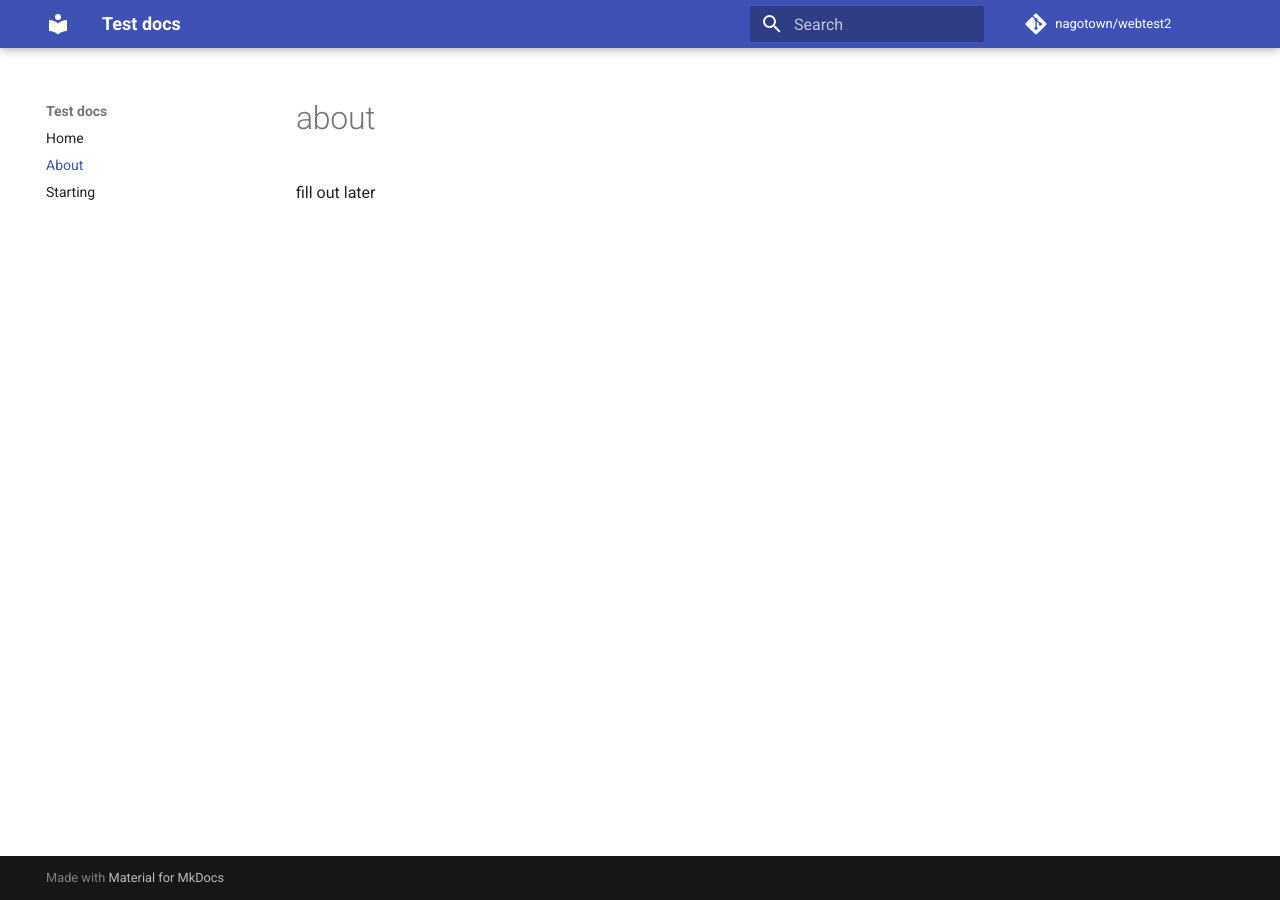
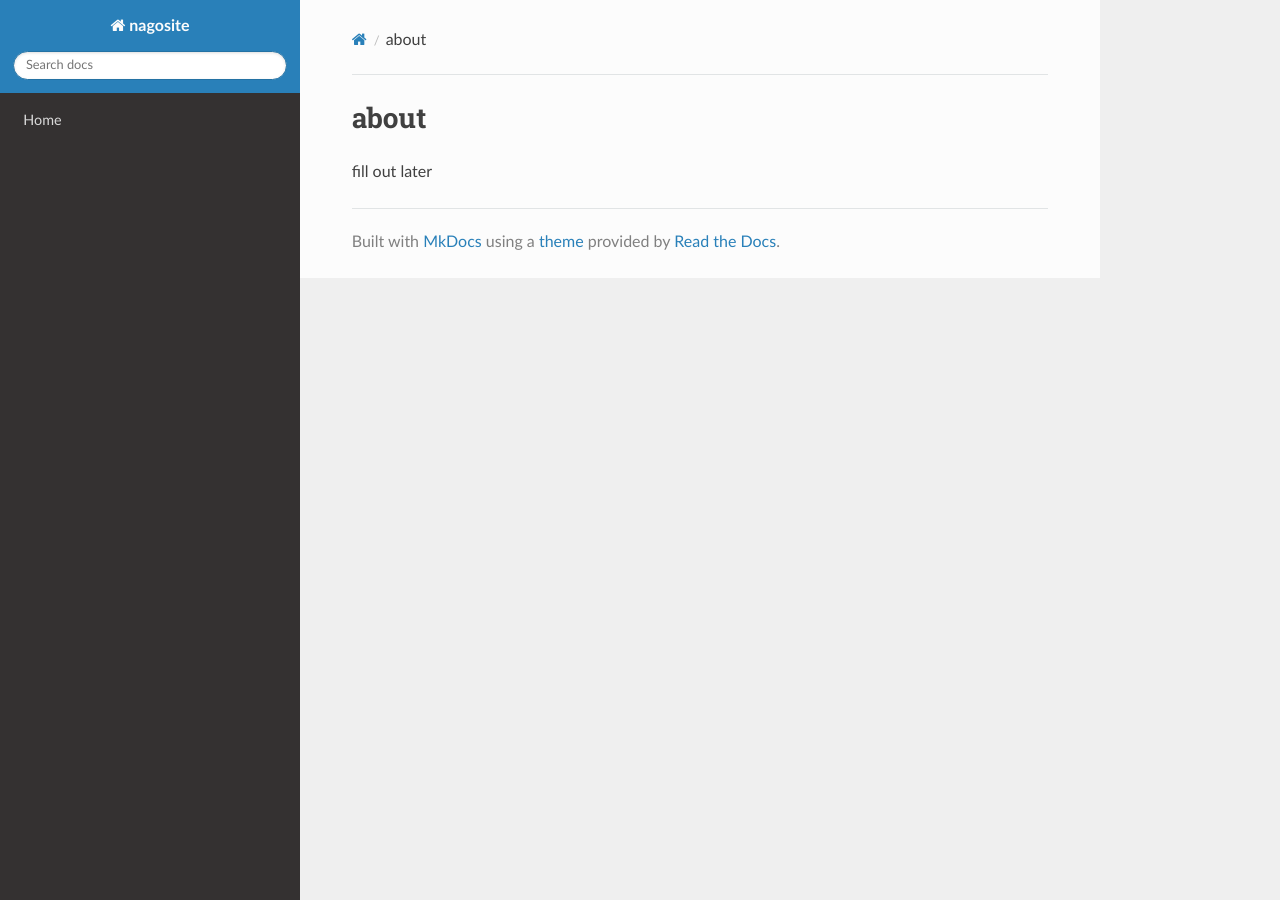
Before and after one commit to nagotown/utau.info, an MkDocs documentation site: the page built from docs/about.md, in a window 1280 px wide. Built offline with MkDocs 1.6.1, drawn with Linux system fonts in a browser that asks for light colours; nearby versions of some CDN libraries; comment, search, counter and statistics services are not loaded.

Commit message:
Update mkdocs.yml

```diff
--- a/mkdocs.yml
+++ b/mkdocs.yml
@@ -1,12 +1,6 @@
-site_name: Test docs
-site_description: 'A docs test'
-site_author: 'nagotown'
-docs_dir: docs/
-repo_name: 'nagotown/webtest2'
-repo_url: 'https://github.com/nagotown/webtest2'
+site_name: nagosite
+site_url: https://nagotown.gitbub.io/webtest2/
 nav:
     - Home: index.md
-    - About: about.md
-    - Starting: start.md
-theme:
-  name: 'material'
+
+theme: readthedocs
```
